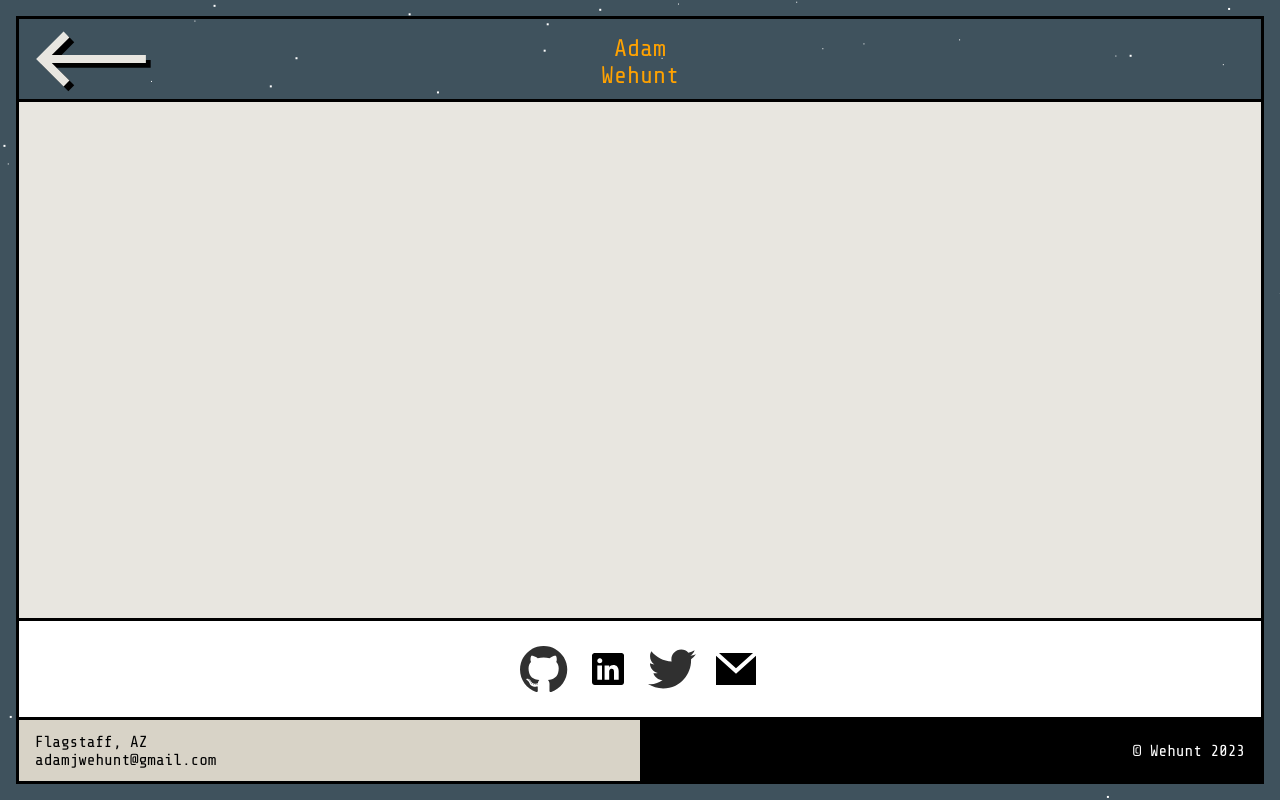
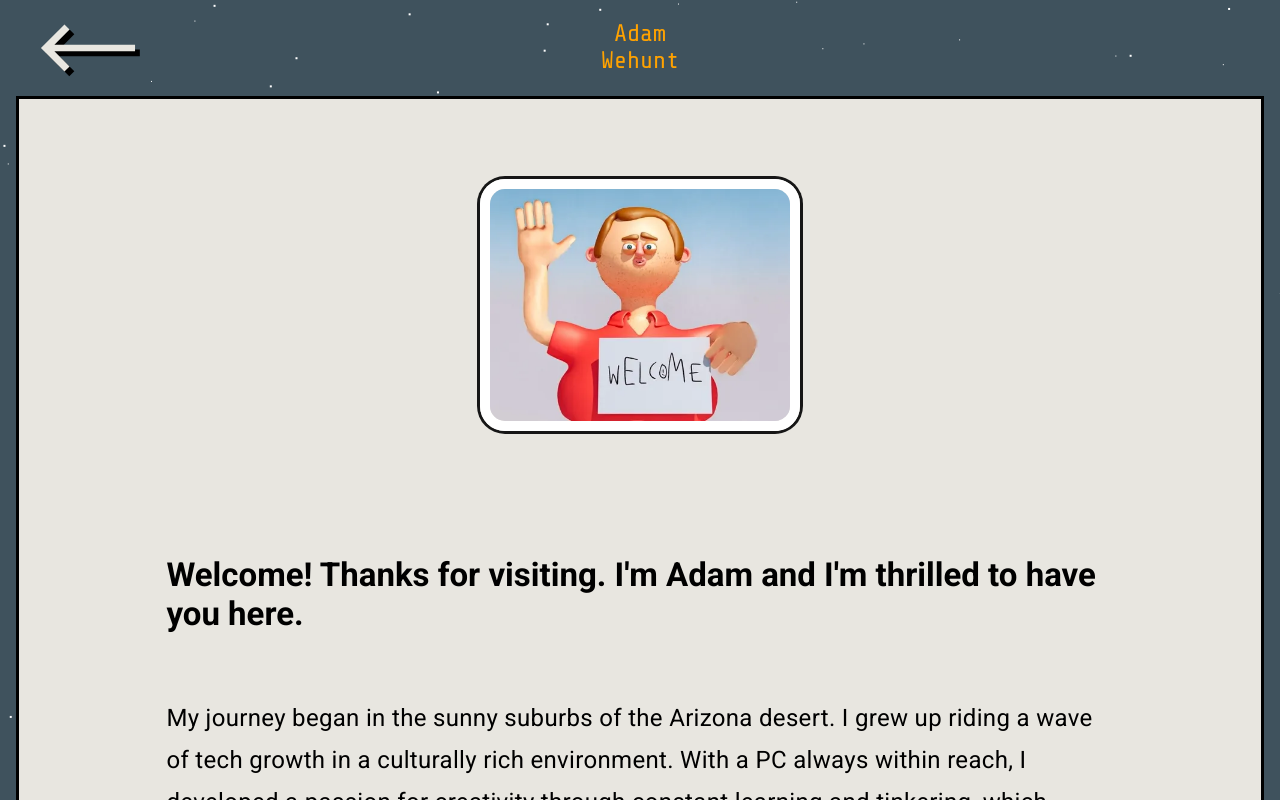
Before and after one commit to adamjwehunt/portfolio, a Next.js app: page /about in a window 1280 px wide. Built offline with nearby package versions, Linux system fonts and the light colour scheme.

Commit message:
Add about page WIP.

```diff
--- a/app/about/about.module.css
+++ b/app/about/about.module.css
@@ -0,0 +1,59 @@
+.main {
+	width: 100%;
+	height: auto;
+	display: grid;
+	grid-template-rows: auto 1fr;
+	grid-template-columns: 1fr 1fr;
+	padding: 0 8vw;
+	max-width: 72rem;
+}
+
+.fullRow,
+.halfRow {
+	display: flex;
+	justify-content: center;
+	align-items: center;
+}
+
+.fullRow {
+	grid-column: 1 / span 2;
+}
+
+.avatarImage {
+	width: 100%;
+	max-width: 20rem;
+	height: auto;
+	border: 10px solid #fff;
+	border-radius: 25px;
+	box-shadow: 0 0 0 3px #161616;
+	margin: 5rem 0;
+}
+
+.welcomeTitle {
+	margin: 2.75rem 0 1rem;
+	font-size: 1.375rem;
+}
+
+.welcome {
+	margin: 3rem 0 3rem;
+	font-size: 1.5rem;
+	font-weight: 400;
+	letter-spacing: 0.02rem;
+	line-height: 1.75;
+}
+
+.aboutMe {
+	display: flex;
+	align-items: flex-start;
+}
+
+.familyPhoto {
+	border: var(--frame-border);
+	max-width: 27rem;
+	height: auto;
+}
+
+.familyPhotoCaption {
+	margin: 1rem 0;
+	font-size: 0.75rem;
+}
--- a/app/about/page.tsx
+++ b/app/about/page.tsx
@@ -1,7 +1,102 @@
+import classnames from 'classnames';
+import Image from 'next/image';
 import styles from './about.module.css';
 
+const content = {
+	welcome: {
+		title:
+			"Welcome! Thanks for visiting. I'm Adam and I'm thrilled to have you here.",
+		text: [
+			'My journey began in the sunny suburbs of the Arizona desert. I grew up riding a wave of tech growth in a culturally rich environment. With a PC always within reach, I developed a passion for creativity through constant learning and tinkering, which ultimately led me to pursue a career as a software engineer.',
+			'As a child, I also had a love for drawing and art, which has translated into my work as a programmer. I find immense satisfaction in bringing the user interface to life and creating beautiful, useful (and satisfying!) software.',
+			'I owe a lot to my friends and family, who exposed me to so many new ideas and things that have shaped who I am today.',
+		],
+		image: {
+			src: '/adam.webp',
+			alt: 'Adam Wehunt',
+			width: 500,
+			height: 387,
+		},
+	},
+	biography: {
+		title: 'Biography',
+		headline: 'I was born to create.',
+		text: [
+			'Born in Mesa, Arizona, I found my love for programming, web design, and PC repair during my high school years. In college, I created websites in my free time and earned an associates degree. However, upon graduation, I developed a calling to work outdoors and engage in more hands-on activities. I began installing solar panels across the valley as a fun and meaningful endeavor, as it allowed me to make a positive impact on the environment.',
+			'Eventually, I accelerated my passion by joining a coding bootcamp to jumpstart my skills in building modern web applications. I then joined Faithlife, the largest bible software company, as a Full Stack Engineer, where I contributed to a variety of projects. These included the development of TV apps for Roku, Amazon Fire, AppleTV, and web, as well as front-end web projects and desktop application support.',
+			'Following my time at Faithlife, I took a six-month break to travel and enjoy quality time with my wife and 2-year old. Currently based in Flagstaff, Arizona, I work remotely on small projects for acquaintances while actively seeking a new full-time position that will allow me to continue learning and honing my skills.',
+		],
+		image: {
+			src: '/family.jpeg',
+			alt: 'The fam',
+			width: 962,
+			height: 1280,
+		},
+		caption:
+			"This photo is not Flagstaff, Arizona. But it's me, my wife, and daughter at the beach in northern California.",
+	},
+	dayToDay: {
+		title: 'Day to Day',
+		text: [
+			'I spend my days in the cool serene forest of Flagstaff, Arizona. Here I get to code with the sound of the aspens rustling outside my window and view a large forest from the comfort of my back porch.',
+			"When I need a break from coding, I love to explore the great outdoors. Whether it's going on a hike, camping, or backpacking with my wife and child, I find solace in nature and feel invigorated by calming nature it provides. And when I'm not out in nature, I'm at the playground with my daughter, pushing her on the swings, watching her run around, and helping her discover bugs and other new things that I get to re-experience.",
+			"After we put TLO (the little one) to bed, I usually spend evenings on the couch with my wife. She's an amazing artist who spends her time drawing on the iPad (you can check out her work on her Instagram). Meanwhile, I like to keep myself busy with a few different hobbies. Sometimes, I'll be coding (I used to pull form a long list of silly ideas, but lately Ive been planning out games my daughter would enjoy). Other times, I might be indulging in my high school hobby of painting miniatures for tabletop games. In addition to that, I enjoy watching tv shows, scrolling through Reddit and YouTube, and listening to podcasts to find cool new perspectives on the world. Whether it's expanding my knowledge on a certain subject or simply having a good laugh, I find these activities to be a great way to unwind after a long day.",
+			"I cherish the freedom and flexibility to work remotely while living outside the hustle and bustle of big cities. I love being able to escape the noise and pollution of urban environments, and instead enjoy the clarity that comes with living in the great outdoors. Here, I can stargaze at night and wake up to the sound of birds chirping in the morning. It's a simple and fulfilling life that I am grateful to be living.",
+		],
+	},
+};
+
 export default function About() {
-	return <main className={styles.main}>
-
-	</main>;
+	const { welcome, biography, dayToDay } = content;
+	return (
+		<main className={styles.main}>
+			<div className={styles.fullRow}>
+				<Image
+					className={styles.avatarImage}
+					alt={'Welcome!'}
+					src={'/hello.webp'}
+					width={500}
+					height={387}
+				/>
+			</div>
+			<div className={classnames(styles.fullRow, styles.welcomeTitle)}>
+				<h2>{welcome.title}</h2>
+			</div>
+			<div className={classnames(styles.fullRow, styles.welcome)}>
+				<div>
+					{welcome.text.map((text, index) => (
+						<p key={index}>{text}</p>
+					))}
+				</div>
+			</div>
+			<div className={classnames(styles.fullRow, styles.aboutMe)}>
+				<div>
+					<h2>{biography.title}</h2>
+					<h3>{biography.headline}</h3>
+					{biography.text.map((text, index) => (
+						<p key={index}>{text}</p>
+					))}
+				</div>
+				<div>
+					<Image
+						className={styles.familyPhoto}
+						alt={biography.image.alt}
+						src={biography.image.src}
+						width={biography.image.width}
+						height={biography.image.height}
+					/>
+					<p className={styles.familyPhotoCaption}>{biography.caption}</p>
+				</div>
+			</div>
+			<div className={styles.fullRow}>
+				<div>
+					<h2>{dayToDay.title}</h2>
+					{dayToDay.text.map((text, index) => (
+						<p key={index}>{text}</p>
+					))}
+				</div>
+			</div>
+			<div className={styles.fullRow}></div>
+		</main>
+	);
 }
--- a/app/globals.css
+++ b/app/globals.css
@@ -10,11 +10,12 @@
 	--home-item-gap: 1.5rem;
 	--home-item-accent-offset: 0.3rem;
 
-	--frame-border: 3px black solid;
+	--frame-border: 3px #000 solid;
 	--frame-border-color: var(--home-item-foreground);
 	--frame-social-link-background-color: #fff;
 	--frame-social-link-icon-color: #303030;
 	--frame-footer-left-background-color: #d8d3c7;
+	--frame-footer-left-background-color-hover: #1c8df0;
 	--frame-footer-right-background-color: #000;
 }
 
--- a/app/layout.tsx
+++ b/app/layout.tsx
@@ -1,6 +1,5 @@
 import StarField from '../components/StarField/StarField';
 import { Share_Tech_Mono } from 'next/font/google';
-import styles from './layout.module.css';
 import './globals.css';
 
 const shareTechMono = Share_Tech_Mono({ weight: '400', subsets: ['latin'] });
--- a/components/Frame/frame.module.css
+++ b/components/Frame/frame.module.css
@@ -1,85 +1,90 @@
+.header {
+	position: fixed;
+	left: 0;
+	top: 0;
+	right: 0;
+	bottom: auto;
+	overflow: hidden;
+	height: 6rem;
+	margin: 0 1rem;
+	display: flex;
+	justify-content: center;
+}
+
 .backArrow {
 	position: absolute;
-	top: -1.5rem;
 	left: 1rem;
 	cursor: pointer;
 	width: 7rem;
-	height: 8rem;
-	padding: 2rem 0;
+	height: 6rem;
 }
 
 .backArrowAccent {
-	fill: black;
+	fill: #000;
 }
 
 .name {
 	position: absolute;
-	top: 1rem;
+	top: 1.25rem;
 	font-size: 1.5rem;
 }
 
 .frame {
+	overflow: scroll;
 	position: absolute;
-	inset: 0;
-	margin: 1rem;
-	border: var(--frame-border);
-}
-
-.innerFrame {
-	position: relative;
-	display: flex;
-	justify-content: center;
-	height: 100%;
-	width: 100%;
+	top: 6rem;
+	left: 1rem;
+	right: 1rem;
+	bottom: 0;
+	border-top: var(--frame-border);
 }
 
 .contentWrapper {
-	border-top: var(--frame-border);
-	position: absolute;
-	inset: 0;
-	margin-top: 5rem;
+	border: var(--frame-border);
+	border-top: none;
 	background-color: var(--frame-border-color);
 	display: flex;
 	flex-direction: column;
 	align-items: center;
-	margin-bottom: 10rem;
+	overflow: visible;
+	min-height: calc(100% - 11.25rem);
 }
 
 .footer {
-	position: absolute;
-	bottom: 0;
-	left: 0;
-	right: 0;
+	width: 100%;
 	display: grid;
 	grid-template-rows: auto 1fr;
 	grid-template-columns: 1fr 1fr;
-	border-top: var(--frame-border);
+	border: var(--frame-border);
+	border-top: none;
+	margin-bottom: 1rem;
 }
 
-.fullFooterRow,
-.halfFooterRow {
+.fullRow,
+.halfRow {
 	display: flex;
 	justify-content: center;
 	align-items: center;
 }
 
-.fullFooterRow {
+.fullRow {
 	grid-column: 1 / span 2;
 	background-color: var(--frame-social-link-background-color);
 }
 
 .socialLinks {
-	height: 6rem;
+	min-height: 6rem;
+	height: calc(5dvw + 2rem);
 }
 
 .socialLinks svg {
 	fill: var(--frame-social-link-icon-color);
 }
 
-.halfFooterRow {
+.halfRow {
 	height: 4rem;
 	padding: 1rem;
-	border-top: 3px solid black;
+	border-top: var(--frame-border);
 	flex-direction: column;
 }
 
@@ -100,5 +105,5 @@
 }
 
 .right:hover {
-	background-color: #1c8df0;
+	background-color: var(--frame-footer-left-background-color-hover);
 }
--- a/components/Frame/index.tsx
+++ b/components/Frame/index.tsx
@@ -1,4 +1,5 @@
 import classnames from 'classnames';
+import { Roboto } from 'next/font/google';
 import { Name } from '../Name';
 import BackArrow from '@/public/back-arrow.svg';
 import { SvgButton } from '../SvgButton';
@@ -6,14 +7,19 @@ import { SocialLinks } from '../SocialLinks';
 import Link from 'next/link';
 import styles from './frame.module.css';
 
+const roboto = Roboto({
+	weight: ['100', '300', '400', '700'],
+	subsets: ['latin'],
+});
+
 interface FrameProps {
 	children: React.ReactNode;
 }
 
 export default function Frame({ children }: FrameProps) {
 	return (
-		<div className={styles.frame}>
-			<div className={styles.innerFrame}>
+		<>
+			<div className={styles.header}>
 				<SvgButton
 					className={styles.backArrow}
 					accentClassName={styles.backArrowAccent}
@@ -22,22 +28,26 @@ export default function Frame({ children }: FrameProps) {
 					accent
 				/>
 				<Name className={styles.name} />
-				<div className={styles.contentWrapper}>{children}</div>
+			</div>
+			<div className={styles.frame}>
+				<div className={classnames(styles.contentWrapper, roboto.className)}>
+					{children}
+				</div>
 				<div className={styles.footer}>
-					<div className={styles.fullFooterRow}>
+					<div className={styles.fullRow}>
 						<SocialLinks className={styles.socialLinks} />
 					</div>
-					<div className={classnames(styles.halfFooterRow, styles.left)}>
+					<div className={classnames(styles.halfRow, styles.left)}>
 						<div>{'Flagstaff, AZ'}</div>
 						<Link href={'mailto:adamjwehunt@gmail.com'}>
 							{'adamjwehunt@gmail.com'}
 						</Link>
 					</div>
-					<div className={classnames(styles.halfFooterRow, styles.right)}>
+					<div className={classnames(styles.halfRow, styles.right)}>
 						{'© Wehunt 2023'}
 					</div>
 				</div>
 			</div>
-		</div>
+		</>
 	);
 }
```
Also changed, not shown: public/family.jpeg (added), public/hello.webp (added).
